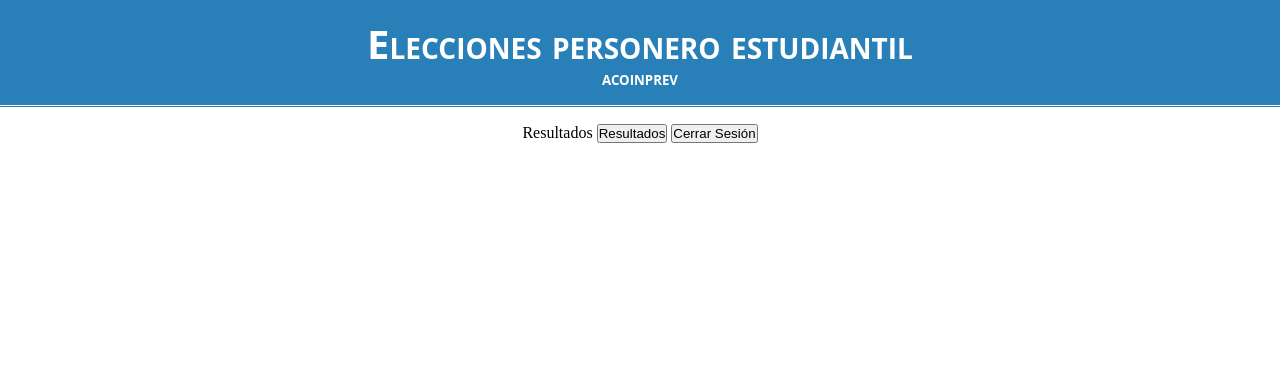
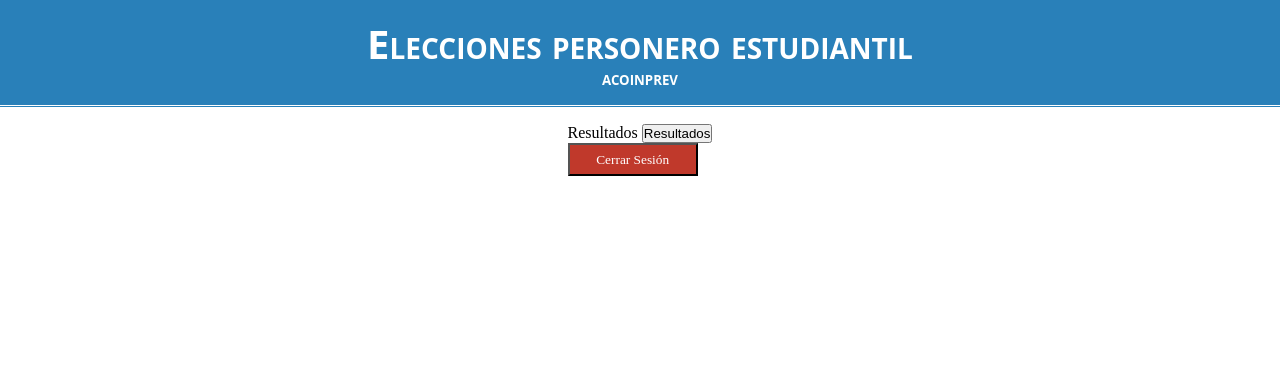
Before and after one commit to dfbarrios-gh/dp-acoinprev, a PHP site: page /administrador.php in a window 1280 px wide. Shown: the top 368 px of the page. Run offline with PHP 8.4, Linux system fonts and the light colour scheme; a user stored in the database is signed in.

Commit message:
mejorado diseño boton cerrar sesion

```diff
--- a/administrador.php
+++ b/administrador.php
@@ -28,7 +28,7 @@ require_once("conexion.php");
                            Resultados
 
                           <input type='button' name='btnresultados' value='Resultados'/>
-                          <input type='button' name='btncerrarsesion' value='Cerrar Sesión'/>
+                          <input type='button' name='btncerrarsesion' value='Cerrar Sesión' id='btncerrarsesion'/>
                         </form>
                   </div>
       </body>
--- a/estilo.css
+++ b/estilo.css
@@ -2,6 +2,14 @@
 	margin: 0;
 	padding: 0;
 
+}
+
+#btncerrarsesion{
+	display: block;
+	padding: .5em 2em;
+	background-color: #c0392b;
+	color: white;
+	font-family: 'Fjalla One';
 }
 
 #contenedor{
@@ -15,7 +23,6 @@
 	margin: 0 auto;
 	width:70%;
 	margin-top:1em;
-	/*margin-bottom:2%;*/
 }
 
 #msjerror{
```
